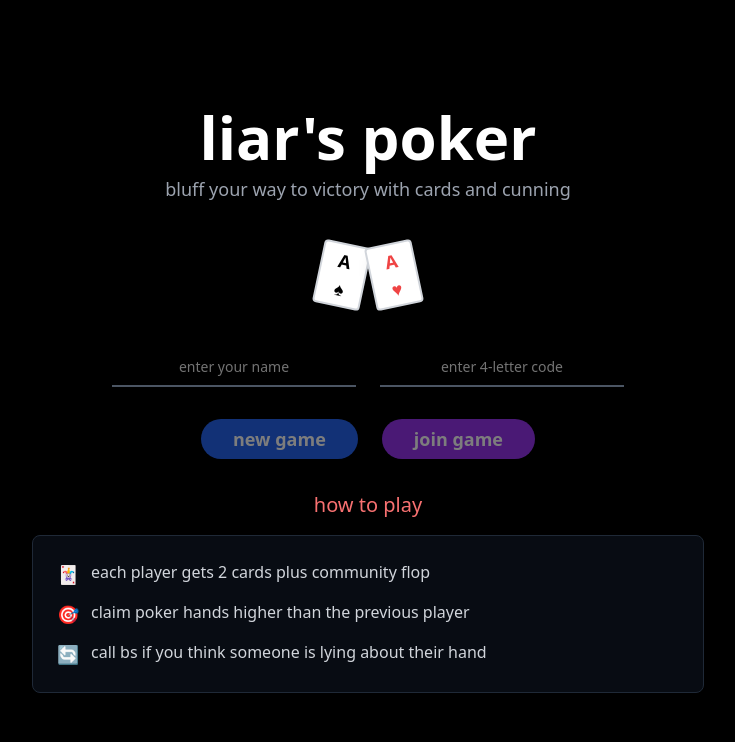
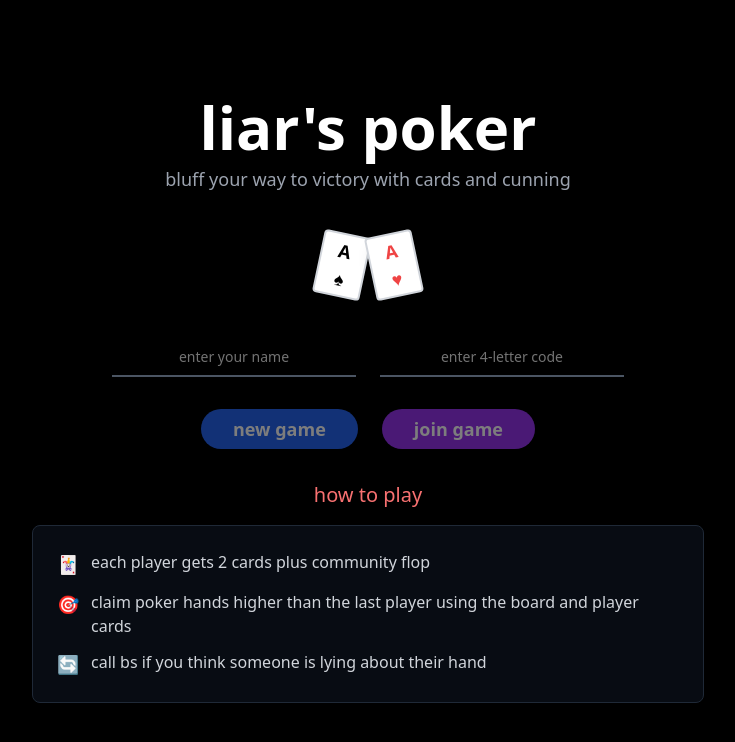
Before and after one commit to mattpl2605/liars-poker, a Next.js app in the folder frontend/: page / in a window 1280 px wide. Shown: the top 742 px of the page, without its empty margins (272-1007 px from the left). Built offline with nearby package versions, Linux system fonts and the light colour scheme; no server answers.

Commit message:
changed rules explanation

```diff
--- a/frontend/app/page.tsx
+++ b/frontend/app/page.tsx
@@ -172,7 +172,7 @@ export default function Home() {
               </div>
               <div className="flex items-start gap-3">
                 <span className="text-red-400 text-lg">🎯</span>
-                <span className="text-gray-300">claim poker hands higher than the previous player</span>
+                <span className="text-gray-300">claim poker hands higher than the last player using the board and player cards</span>
               </div>
               <div className="flex items-start gap-3">
                 <span className="text-green-400 text-lg">🔄</span>
--- a/frontend/components/game-lobby.tsx
+++ b/frontend/components/game-lobby.tsx
@@ -90,7 +90,7 @@ export function GameLobby({ gameCode, playerName, isHost, onStartGame, players,
               </div>
               <div className="flex items-start gap-3">
                 <span className="text-red-400">•</span>
-                <span className="text-gray-300">Claim poker hands higher than the previous player</span>
+                <span className="text-gray-300">claim poker hands higher than the last player using the board and player cards</span>
               </div>
               <div className="flex items-start gap-3">
                 <span className="text-green-400">•</span>
```
